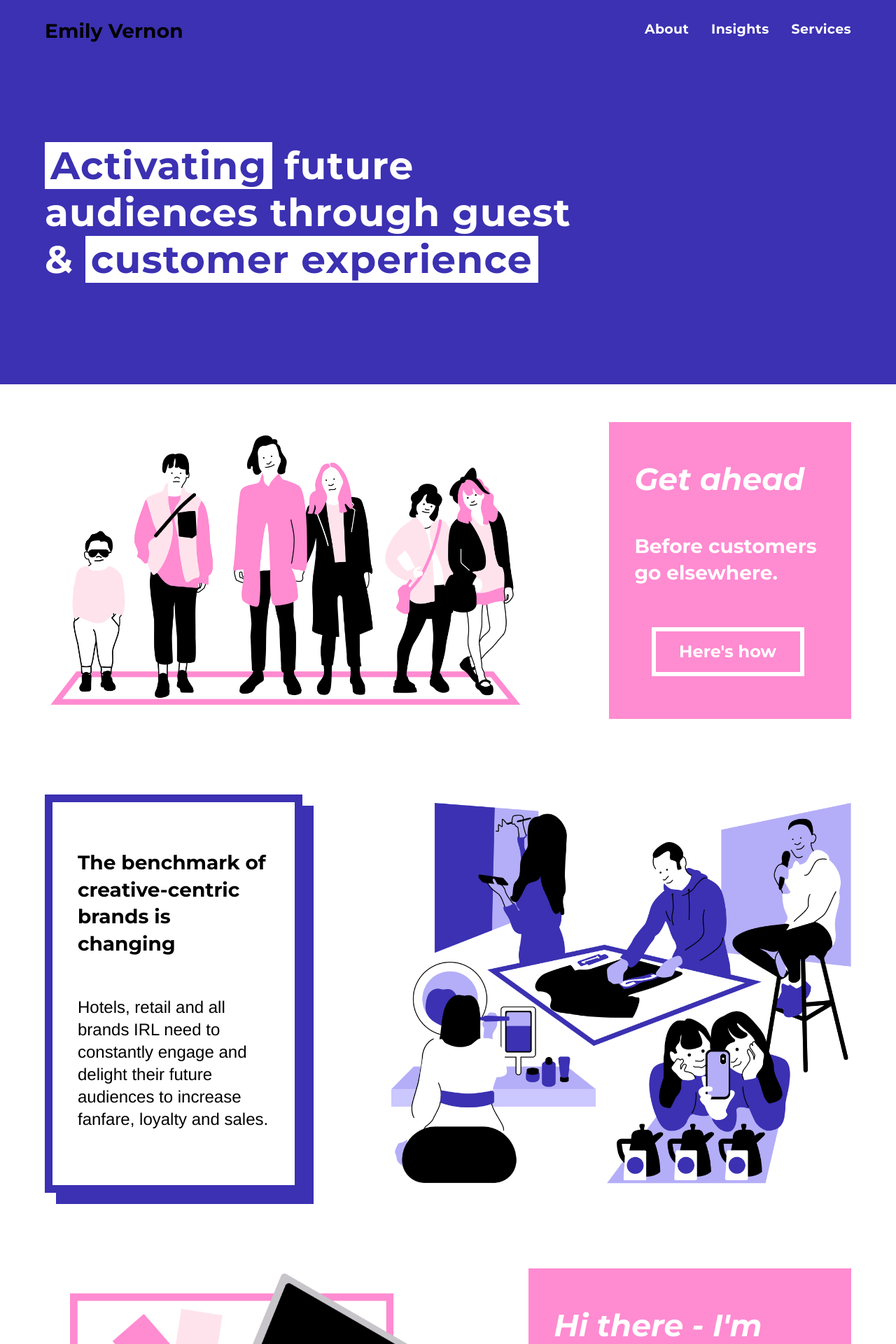
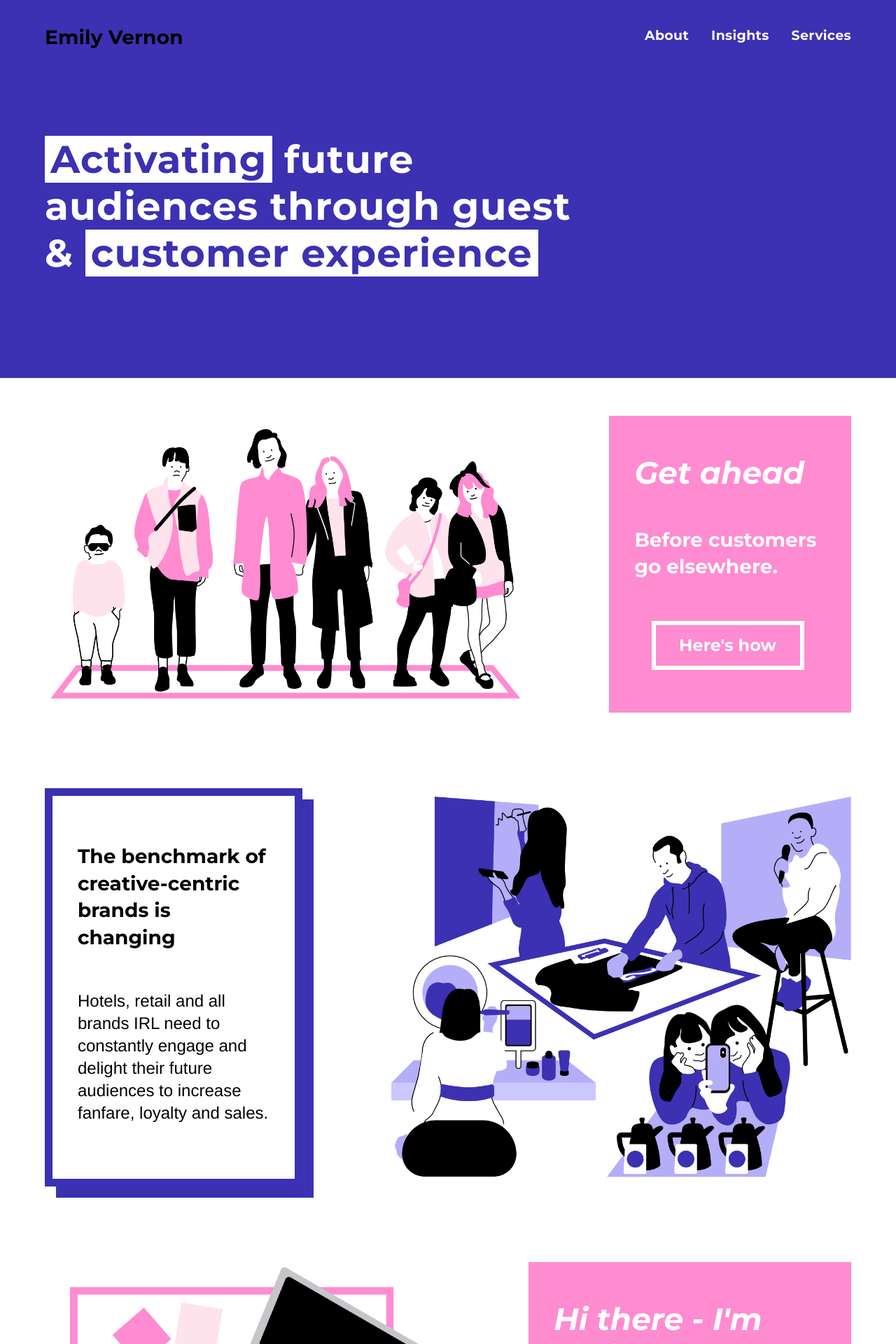
Before and after one commit to emilygv/emilyvernon.com, a Jekyll site: the page built from index.md, in a window 1280 px wide. Shown: the top 1920 px of the page at 70% size. Built offline with Jekyll 4.4.1, drawn with Linux system fonts in a browser that asks for light colours; nearby versions of some CDN libraries.

Commit message:
header spacing

```diff
--- a/_includes/further_reading.html
+++ b/_includes/further_reading.html
@@ -3,7 +3,9 @@
 
 <div class="container">
   <div class="further_reading content">
+
     <h2>Further reading</h2>
+
   <ul>
 
     {% for post in site.posts %}
@@ -15,6 +17,7 @@
     {% endfor %}
 
   </ul>
+
   </div>
 </div>
 
--- a/_includes/image_text_row.html
+++ b/_includes/image_text_row.html
@@ -16,5 +16,4 @@
       <div class="button-container"><a href="{{ row.button_url }}" class="button inversed">{{ row.button_text }}</a></div>
     {% endif %}
   </div>
-
 </div>
--- a/_sass/theme.scss
+++ b/_sass/theme.scss
@@ -390,7 +390,7 @@ a.button.inversed {
   font-weight: 700;
   @include rfs(55);
   letter-spacing: 0.07rem;
-  padding: 7vh 0 10vh 0;
+  padding: 5vmin 0 10vmin 0;
   width: 67%;
 
   .highlight {
@@ -401,7 +401,7 @@ a.button.inversed {
 
   @media screen and (max-width: 730px) {
     width: 90%;
-    margin: 5vh 0vw 10vh 0;
+    // padding: 5vh 0vw 10vh 0;
   }
 
   @media screen and (min-width: 1400px) {
@@ -765,8 +765,8 @@ table {
 }
 
 .further_reading {
-  margin-top: 5vh;
-  margin-bottom: 5vh;
+  margin-top: 4vh;
+  margin-bottom: 3vh;
   margin-right: calc(6vw - 1rem); /*offset the shadow*/
   padding: 2vh 3vw;
   max-width: 500px;
@@ -875,7 +875,11 @@ table {
 .header-top {
   background-color: $brand-color;
   padding-bottom: 0;
-  padding-top: 3vmin;
+  padding-top: 4vmin;
+
+  @include media-query($on-palm) {
+  padding-top: 7vmin;
+  }
 }
 
 a {
```
Lines whose indentation alone changed are shown as unchanged.
